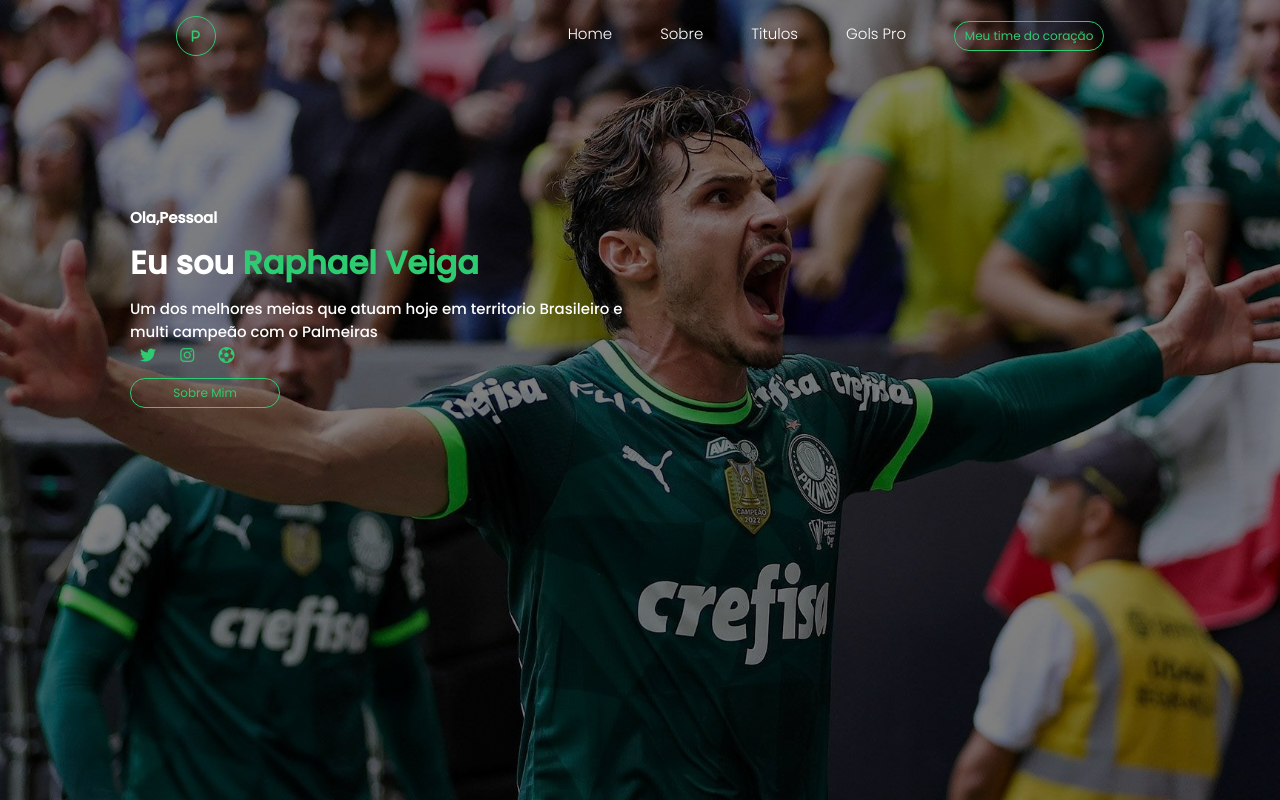
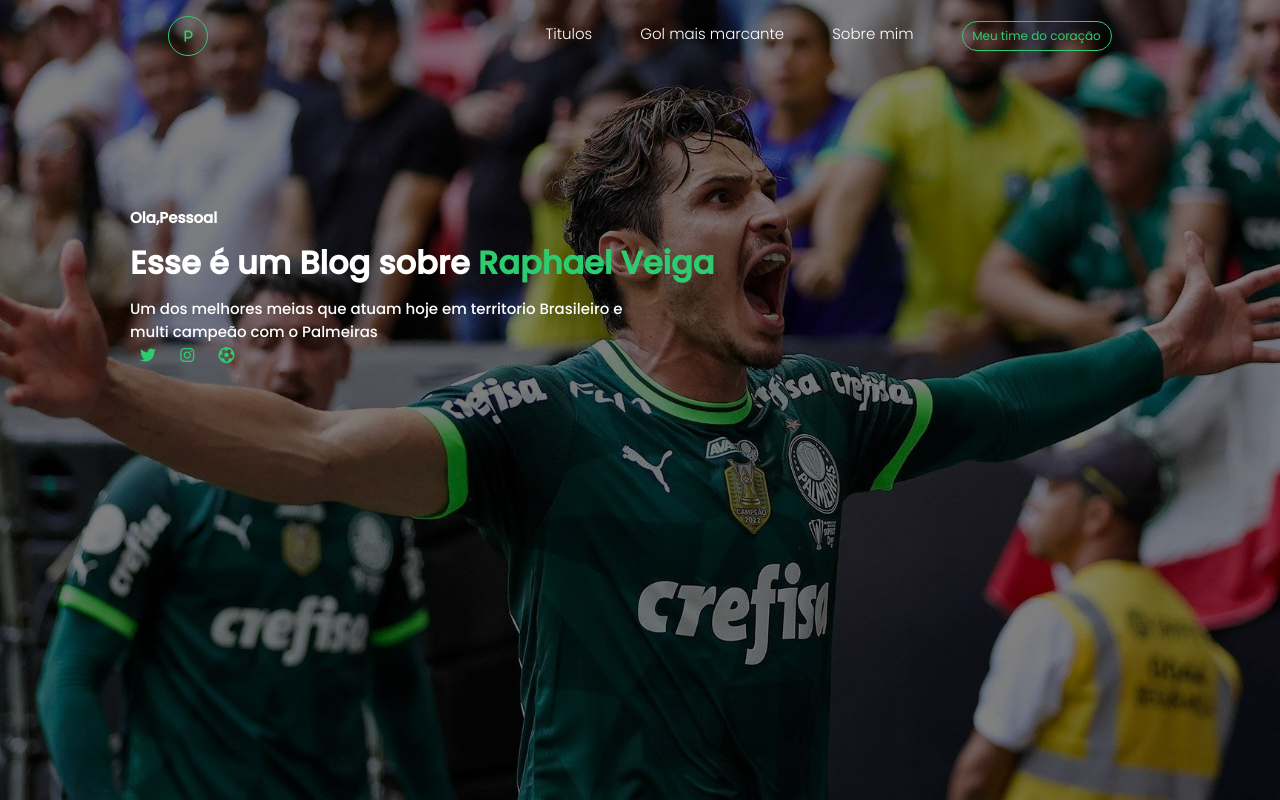
Before and after one commit to MarcioMunizz/Prova-criar-um-blog, a plain HTML site: page index.html in a window 1280 px wide. Drawn offline with Linux system fonts and the light colour scheme.

Commit message:
continuação

```diff
--- a/index.html
+++ b/index.html
@@ -16,37 +16,34 @@
             </div><!--logo-->
 
             <Div class="cabeçalho-link">
+
                 <li>
-                    <a href="#">Home</a>
+                    <a href="https://www.transfermarkt.com.br/raphael-veiga/erfolge/spieler/432953">Titulos</a>
                 </li>
 
                 <li>
-                    <a href="#">Sobre</a>
+                    <a href="https://www.youtube.com/watch?v=0Ok74ewXgCc">Gol mais marcante</a>
                 </li>
 
                 <li>
-                    <a href="#">Titulos</a>
+                    <a href="index2.html">Sobre mim</a>
                 </li>
 
-                <li>
-                    <a href="#">Gols Pro</a>
-                </li>
-
-                <button>Meu time do coração</button>
+                <a href="https://www.palmeiras.com.br/home/"> <button>Meu time do coração
+                </button></a>
             </Div>
         </header>
 
         <div class="container-text">
             <div class="text">
                 <h3>Ola,Pessoal</h3>
-                <h1>Eu sou <span>Raphael Veiga</span></h1>
+                <h1>Esse é um Blog sobre <span>Raphael Veiga</span></h1>
                 <p>Um dos melhores meias que atuam hoje em territorio Brasileiro e <br>multi campeão com o Palmeiras</p>
                 <div class="redes-social">
                     <a href="https://twitter.com/raphaelveiga23"><i class="fa-brands fa-twitter"></i></a>
                     <a href="https://www.instagram.com/raphaelveigaa/"><i class="fa-brands fa-instagram"></i></a>
                     <a href="https://br.pinterest.com/kanelanee/raphael-veiga/"><i class="fa-regular fa-futbol"></i></a>
                 </div><!--redes-social-->
-                <button class="btn">Sobre Mim</button>
             </div><!--text-->
         </div><!--container-text-->
     </div><!--backgrond-->
--- a/style.css
+++ b/style.css
@@ -107,7 +107,7 @@
 .redes-social a{
     color: #2ecc71;
     padding: 10px;
-    margin-top: 5px;
+    margin-top: 10px;
 }
 
 .btn{
--- /dev/null
+++ b/style2.css
@@ -0,0 +1,8 @@
+@import url('https://fonts.googleapis.com/css2?family=Poppins:ital,wght@0,300;0,400;0,500;1,300;1,400;1,500&family=Roboto+Slab:wght@500&display=swap');
+
+.container-text{
+    margin-top: 30px;
+    margin-right: 280px;
+    margin-left: 280px;
+
+}
```
Also changed, not shown: index2.html (added, +29 -0 lines).
